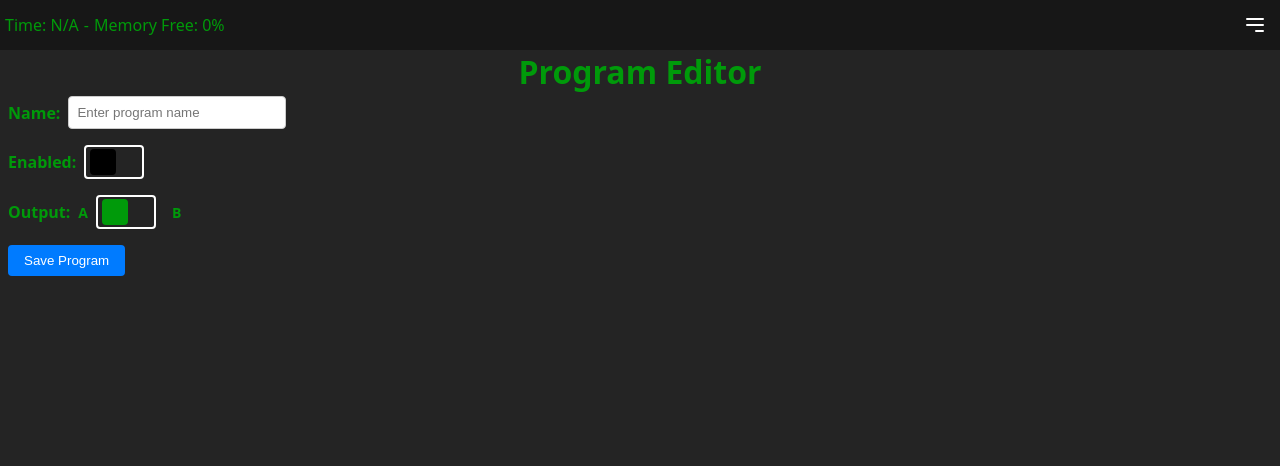
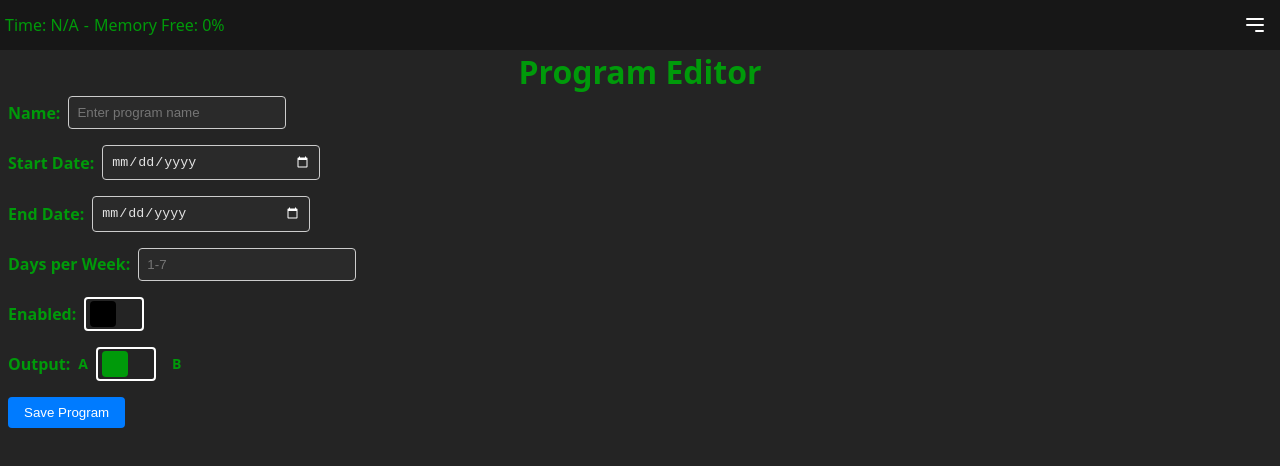
Before and after one commit to raako71/GdayTreva, a React (Vite) app in the folder React/gday-react/: page /programEditor in a window 1280 px wide. Shown: the top 466 px of the page. Built offline with nearby package versions, Linux system fonts and the light colour scheme; no server answers.

Commit message:
R0.14.1: date fields

```diff
--- a/React/gday-react/src/pages/ProgramEditor.jsx
+++ b/React/gday-react/src/pages/ProgramEditor.jsx
@@ -7,6 +7,9 @@ function ProgramEditor({ wsRef, isWsReady }) {
   const [name, setName] = useState('');
   const [enabled, setEnabled] = useState(false);
   const [output, setOutput] = useState('A');
+  const [startDate, setStartDate] = useState('');
+  const [endDate, setEndDate] = useState('');
+  const [daysPerWeek, setDaysPerWeek] = useState('');
   const [error, setError] = useState(null);
   const [status, setStatus] = useState('');
   const location = useLocation();
@@ -51,6 +54,9 @@ function ProgramEditor({ wsRef, isWsReady }) {
             setName(content.name || '');
             setEnabled(content.enabled || false);
             setOutput(content.output || 'A');
+            setStartDate(content.startDate || '');
+            setEndDate(content.endDate || '');
+            setDaysPerWeek(content.daysPerWeek ? content.daysPerWeek.toString() : '');
             setStatus(`Loaded program ${data.programID}`);
             setError(null);
           } else {
@@ -63,7 +69,7 @@ function ProgramEditor({ wsRef, isWsReady }) {
             setProgramID(assignedID);
             setStatus(`Program ${assignedID} saved successfully`);
             setError(null);
-            navigate('/programs'); // Redirect to /programs
+            navigate('/programs');
           } else {
             setError(`Failed to save program: ${data.message}`);
             setStatus('');
@@ -85,7 +91,22 @@ function ProgramEditor({ wsRef, isWsReady }) {
     setError(null);
     setStatus('Saving...');
 
-    const programContent = { name, enabled, output };
+    // Validate daysPerWeek
+    const days = parseInt(daysPerWeek, 10);
+    if (daysPerWeek && (isNaN(days) || days < 1 || days > 7)) {
+      setError('Days per week must be a number between 1 and 7');
+      setStatus('');
+      return;
+    }
+
+    const programContent = {
+      name,
+      enabled,
+      output,
+      startDate,
+      endDate,
+      daysPerWeek: daysPerWeek ? days : null,
+    };
     let sanitizedContent;
     try {
       sanitizedContent = JSON.stringify(programContent);
@@ -133,6 +154,39 @@ function ProgramEditor({ wsRef, isWsReady }) {
         />
       </div>
       <div className="form-group">
+        <label htmlFor="startDate">Start Date:</label>
+        <input
+          id="startDate"
+          type="date"
+          value={startDate}
+          onChange={(e) => setStartDate(e.target.value)}
+          className="input-field"
+        />
+      </div>
+      <div className="form-group">
+        <label htmlFor="endDate">End Date:</label>
+        <input
+          id="endDate"
+          type="date"
+          value={endDate}
+          onChange={(e) => setEndDate(e.target.value)}
+          className="input-field"
+        />
+      </div>
+      <div className="form-group">
+        <label htmlFor="daysPerWeek">Days per Week:</label>
+        <input
+          id="daysPerWeek"
+          type="number"
+          min="1"
+          max="7"
+          value={daysPerWeek}
+          onChange={(e) => setDaysPerWeek(e.target.value)}
+          placeholder="1-7"
+          className="input-field"
+        />
+      </div>
+      <div className="form-group">
         <label>Enabled:</label>
         <label className="toggle-switch">
           <input
--- a/React/gday-react/src/styles.css
+++ b/React/gday-react/src/styles.css
@@ -145,6 +145,22 @@ table {
   border: 1px solid #ccc;
   border-radius: 4px;
   width: 200px;
+  background-color: #2a2a2a;
+  color: rgba(255, 255, 255, 0.87);
+}
+
+.input-field[type="date"]::-webkit-calendar-picker-indicator {
+  filter: invert(1); /* White calendar icon for dark theme */
+}
+
+.input-field[type="number"]::-webkit-inner-spin-button,
+.input-field[type="number"]::-webkit-outer-spin-button {
+  -webkit-appearance: none; /* Remove default spin buttons */
+  margin: 0;
+}
+
+.input-field[type="number"] {
+  -moz-appearance: textfield; /* Remove spin buttons in Firefox */
 }
 
 .save-button {
```
